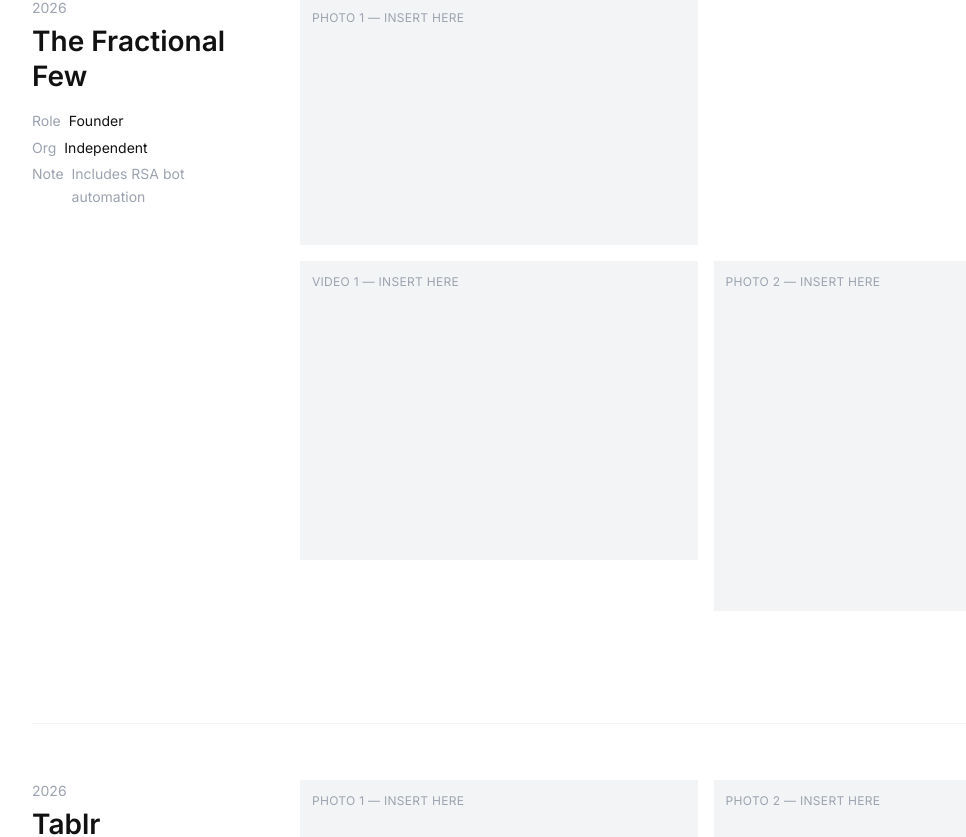
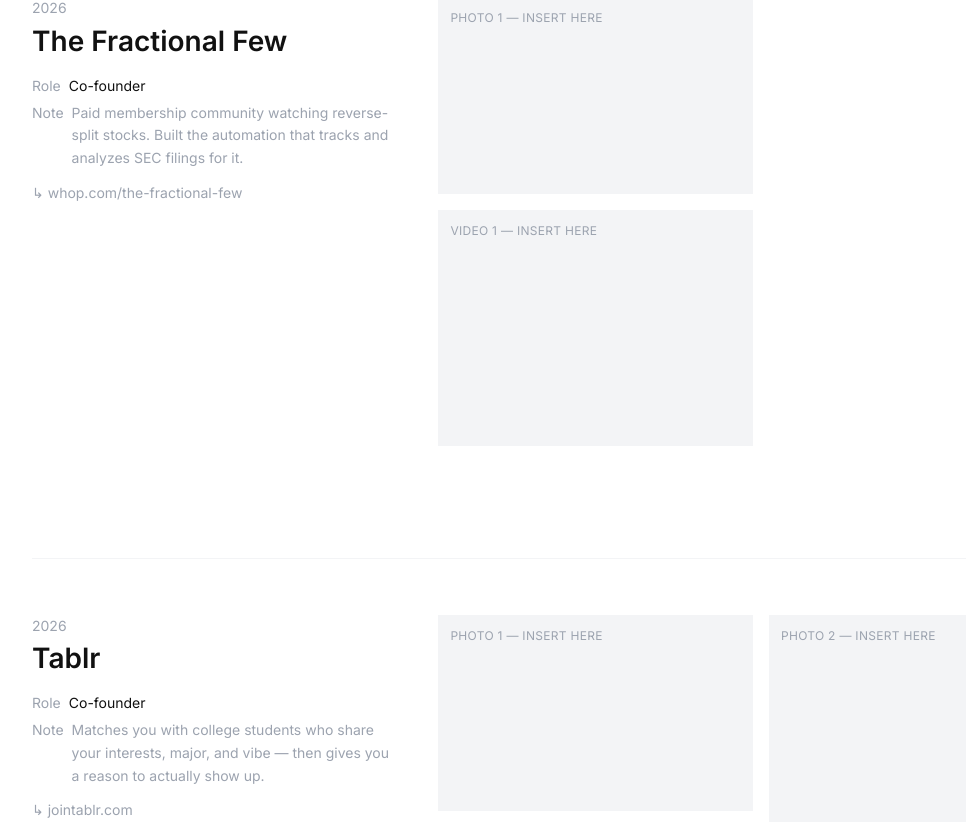
Before and after one commit to stridesz/victor-portfolio, a Next.js app: page / in a window 1280 px wide. Shown: the part 712-1549 px from the top of the page, without its empty margins (136-1102 px from the left). Built offline with nearby package versions, Linux system fonts and the light colour scheme.

Commit message:
Ledger refinement: 7-entry dataset with links, 40/60 text-media layout

```diff
--- a/components/EntrySection.tsx
+++ b/components/EntrySection.tsx
@@ -18,7 +18,7 @@
         openStory({
           title: entry.title,
           year: entry.year,
-          storyText: entry.storyText,
+          storyText: entry.note,
           specialThanks: entry.specialThanks,
         })
       }
@@ -32,6 +32,17 @@
   );
 }
 
+function formatLinkDisplay(link: string): string {
+  try {
+    const url = new URL(link);
+    const host = url.hostname.replace(/^www\./, "");
+    const path = url.pathname === "/" ? "" : url.pathname;
+    return `↳ ${host}${path}`;
+  } catch {
+    return `↳ ${link}`;
+  }
+}
+
 export default function EntrySection({ entry }: { entry: LedgerEntry }) {
   return (
     <section
@@ -39,10 +50,12 @@
       data-entry
       className="scroll-mt-24 border-t border-placeholder pt-10 md:pt-14"
     >
-      <div className="grid gap-8 md:grid-cols-[220px_1fr] md:gap-12">
-        {/* Metadata — left aligned */}
+      <div className="grid gap-8 md:grid-cols-[2fr_3fr] md:gap-12">
+        {/* Metadata — left aligned, ~40% width */}
         <div className="text-[13px] leading-relaxed md:text-sm">
-          <p className="text-meta">{entry.year}</p>
+          {entry.year ? (
+            <p className="text-meta">{entry.year}</p>
+          ) : null}
           <h2 className="mt-1 text-2xl font-semibold leading-tight md:text-[28px]">
             {entry.title}
           </h2>
@@ -52,18 +65,24 @@
               <dd>{entry.role}</dd>
             </div>
             <div className="flex gap-2">
-              <dt className="text-meta">Org</dt>
-              <dd>{entry.org}</dd>
+              <dt className="text-meta">Note</dt>
+              <dd className="text-meta">{entry.note}</dd>
             </div>
-            {entry.metaNote ? (
-              <div className="flex gap-2">
-                <dt className="text-meta">Note</dt>
-                <dd className="text-meta">{entry.metaNote}</dd>
-              </div>
-            ) : null}
           </dl>
+          {entry.link ? (
+            <p className="mt-3 text-meta">
+              <a
+                href={entry.link}
+                target="_blank"
+                rel="noopener noreferrer"
+                className="hover:underline underline-offset-2"
+              >
+                {formatLinkDisplay(entry.link)}
+              </a>
+            </p>
+          ) : null}
         </div>
-        {/* Media gallery — right/center, honest varied sizes */}
+        {/* Media gallery — right/center, honest varied sizes, capped height */}
         <div className="flex flex-wrap items-start gap-4">
           {entry.mediaPlaceholders.map((slot, i) => (
             <div
--- a/data/entries.ts
+++ b/data/entries.ts
@@ -9,111 +9,94 @@
   id: string;
   title: string;
   role: string;
-  org: string;
   year: string;
-  metaNote?: string;
+  note: string;
+  link?: string;
   mediaPlaceholders: MediaSlot[];
-  storyText: string;
   specialThanks?: string;
 };
 
 export const entries: LedgerEntry[] = [
   {
-    id: "the-fractional-few",
+    id: "fractional-few",
     title: "The Fractional Few",
-    role: "Founder",
-    org: "Independent",
+    role: "Co-founder",
     year: "2026",
-    metaNote: "Includes RSA bot automation",
+    note: "Paid membership community watching reverse-split stocks. Built the automation that tracks and analyzes SEC filings for it.",
+    link: "https://whop.com/the-fractional-few",
     mediaPlaceholders: [
-      { label: "Photo 1 — insert here", kind: "photo", sizeClass: "aspect-[16/10]" },
-      { label: "Video 1 — insert here", kind: "video", sizeClass: "aspect-[4/3]" },
-      { label: "Photo 2 — insert here", kind: "photo", sizeClass: "aspect-[3/4]" },
+      { label: "Photo 1 — insert here", kind: "photo", sizeClass: "aspect-[16/10] max-h-[50vh]" },
+      { label: "Video 1 — insert here", kind: "video", sizeClass: "aspect-[4/3] max-h-[50vh]" },
     ],
-    storyText:
-      "Placeholder narrative for The Fractional Few. Replace with the real account of the practice — the operators involved, the engagements taken on, and the RSA bot automation work that ran underneath it.",
   },
   {
     id: "tablr",
     title: "Tablr",
     role: "Co-founder",
-    org: "Tablr",
     year: "2026",
+    note: "Matches you with college students who share your interests, major, and vibe — then gives you a reason to actually show up.",
+    link: "https://jointablr.com",
     mediaPlaceholders: [
-      { label: "Photo 1 — insert here", kind: "photo", sizeClass: "aspect-[16/10]" },
-      { label: "Photo 2 — insert here", kind: "photo", sizeClass: "aspect-[1/1]" },
+      { label: "Photo 1 — insert here", kind: "photo", sizeClass: "aspect-[16/10] max-h-[50vh]" },
+      { label: "Photo 2 — insert here", kind: "photo", sizeClass: "aspect-[1/1] max-h-[50vh]" },
     ],
-    storyText:
-      "Placeholder narrative for Tablr. Replace with the real account of what was built, who it served, and what came of it.",
   },
   {
     id: "huaren-linen",
     title: "Huaren Linen",
-    role: "AI/ERP Intern",
-    org: "Huaren Linen",
+    role: "Intern · Shenzhen",
     year: "Summer 2026",
-    metaNote: "Shenzhen",
+    note: "Top U.S.-exporting linen company. Learned the business end to end — how an order becomes fabric becomes payment — taught 100+ employees an AI fundamentals & agentic AI class, and attended Alibaba's AI Business Architecture program.",
     mediaPlaceholders: [
-      { label: "Photo 1 — insert here", kind: "photo", sizeClass: "aspect-[3/4]" },
-      { label: "Video 1 — insert here", kind: "video", sizeClass: "aspect-[16/9]" },
+      { label: "Photo 1 — insert here", kind: "photo", sizeClass: "aspect-[3/4] max-h-[50vh]" },
+      { label: "Video 1 — insert here", kind: "video", sizeClass: "aspect-[16/9] max-h-[50vh]" },
     ],
-    storyText:
-      "Placeholder narrative for Huaren Linen. Replace with notes on the AI/ERP work in Shenzhen — the systems touched, the people, the factory floor.",
   },
   {
     id: "12-pell",
     title: "12 Pell",
     role: "Intern",
-    org: "TikTok",
     year: "2025",
+    note: "Intern & event management for a barbershop/community spot with 2M+ TikTok followers. Ask about the Ginger Fringe Incident.",
+    link: "https://www.tiktok.com/@12pell",
     mediaPlaceholders: [
-      { label: "Photo 1 — insert here", kind: "photo", sizeClass: "aspect-[16/9]" },
-      { label: "Photo 2 — insert here", kind: "photo", sizeClass: "aspect-[4/5]" },
+      { label: "Photo 1 — insert here", kind: "photo", sizeClass: "aspect-[16/9] max-h-[50vh]" },
+      { label: "Photo 2 — insert here", kind: "photo", sizeClass: "aspect-[4/5] max-h-[50vh]" },
     ],
-    storyText:
-      "Placeholder narrative for 12 Pell. Replace with the story of the internship inside TikTok — the team, the work, the barbershop.",
+  },
+  {
+    id: "swipe-signals",
+    title: "Swipe Signals",
+    role: "Co-founder",
+    year: "2024",
+    note: "Bot reselling group turned ticket reselling group. First 100 memberships sold out in 3 minutes. 150+ five-star reviews. $35K peak MRR.",
+    link: "https://whop.com/swipesignals",
+    mediaPlaceholders: [
+      { label: "Photo 1 — insert here", kind: "photo", sizeClass: "aspect-[4/3] max-h-[50vh]" },
+      { label: "Photo 2 — insert here", kind: "photo", sizeClass: "aspect-[3/4] max-h-[50vh]" },
+    ],
+  },
+  {
+    id: "deca",
+    title: "DECA",
+    role: "Founder & President",
+    year: "2024",
+    note: "Founded my high school's DECA chapter after being underwhelmed by the school's business offerings. 30% of the class signed up in the first week; sent 3 people to ICDC in year one.",
+    mediaPlaceholders: [
+      { label: "Photo 1 — insert here", kind: "photo", sizeClass: "aspect-[16/10] max-h-[50vh]" },
+      { label: "Video 1 — insert here", kind: "video", sizeClass: "aspect-[4/3] max-h-[50vh]" },
+    ],
+    specialThanks: "Special thanks to the founding officers and advisors.",
   },
   {
     id: "stride-retail",
     title: "Stride Retail",
     role: "Founder",
-    org: "Stride Retail",
-    year: "2025",
-    metaNote: "$280K peak year",
+    year: "",
+    note: "Started reselling Supreme and sneakers as a 5th grader. Grew it into Stride Retail LLC — Amazon FBA, wholesale contacts, ticket reselling. $280K peak year revenue.",
     mediaPlaceholders: [
-      { label: "Photo 1 — insert here", kind: "photo", sizeClass: "aspect-[1/1]" },
-      { label: "Photo 2 — insert here", kind: "photo", sizeClass: "aspect-[16/10]" },
+      { label: "Photo 1 — insert here", kind: "photo", sizeClass: "aspect-[1/1] max-h-[50vh]" },
+      { label: "Photo 2 — insert here", kind: "photo", sizeClass: "aspect-[16/10] max-h-[50vh]" },
     ],
-    storyText:
-      "Placeholder narrative for Stride Retail. Replace with the account of the operation that reached a $280K peak year — sourcing, selling, and what it taught.",
-  },
-  {
-    id: "swipe-signals",
-    title: "Swipe Signals",
-    role: "Founder",
-    org: "Swipe Signals",
-    year: "2024",
-    metaNote: "$35 MRR",
-    mediaPlaceholders: [
-      { label: "Photo 1 — insert here", kind: "photo", sizeClass: "aspect-[4/3]" },
-      { label: "Photo 2 — insert here", kind: "photo", sizeClass: "aspect-[3/4]" },
-    ],
-    storyText:
-      "Placeholder narrative for Swipe Signals. Replace with the honest story of a product that peaked at $35 MRR — and why that still counts.",
-  },
-  {
-    id: "deca",
-    title: "DECA",
-    role: "Founder & President",
-    org: "DECA",
-    year: "2024",
-    metaNote: "~30% of class signed up",
-    mediaPlaceholders: [
-      { label: "Photo 1 — insert here", kind: "photo", sizeClass: "aspect-[16/10]" },
-      { label: "Video 1 — insert here", kind: "video", sizeClass: "aspect-[4/3]" },
-    ],
-    storyText:
-      "Placeholder narrative for DECA. Replace with how the chapter was founded and grew to roughly a third of the class signing up.",
-    specialThanks: "Special thanks to the founding officers and advisors.",
   },
 ];
```
